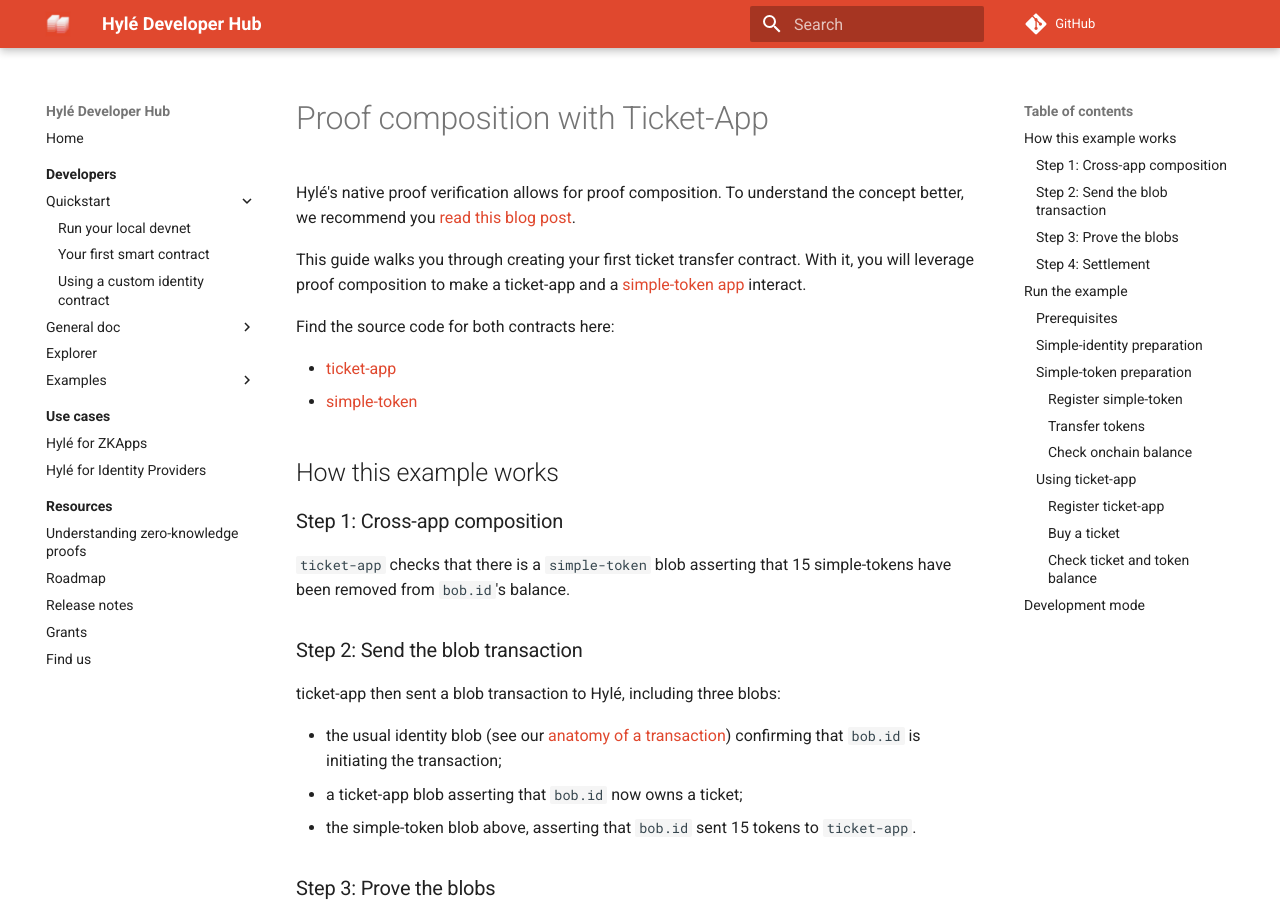
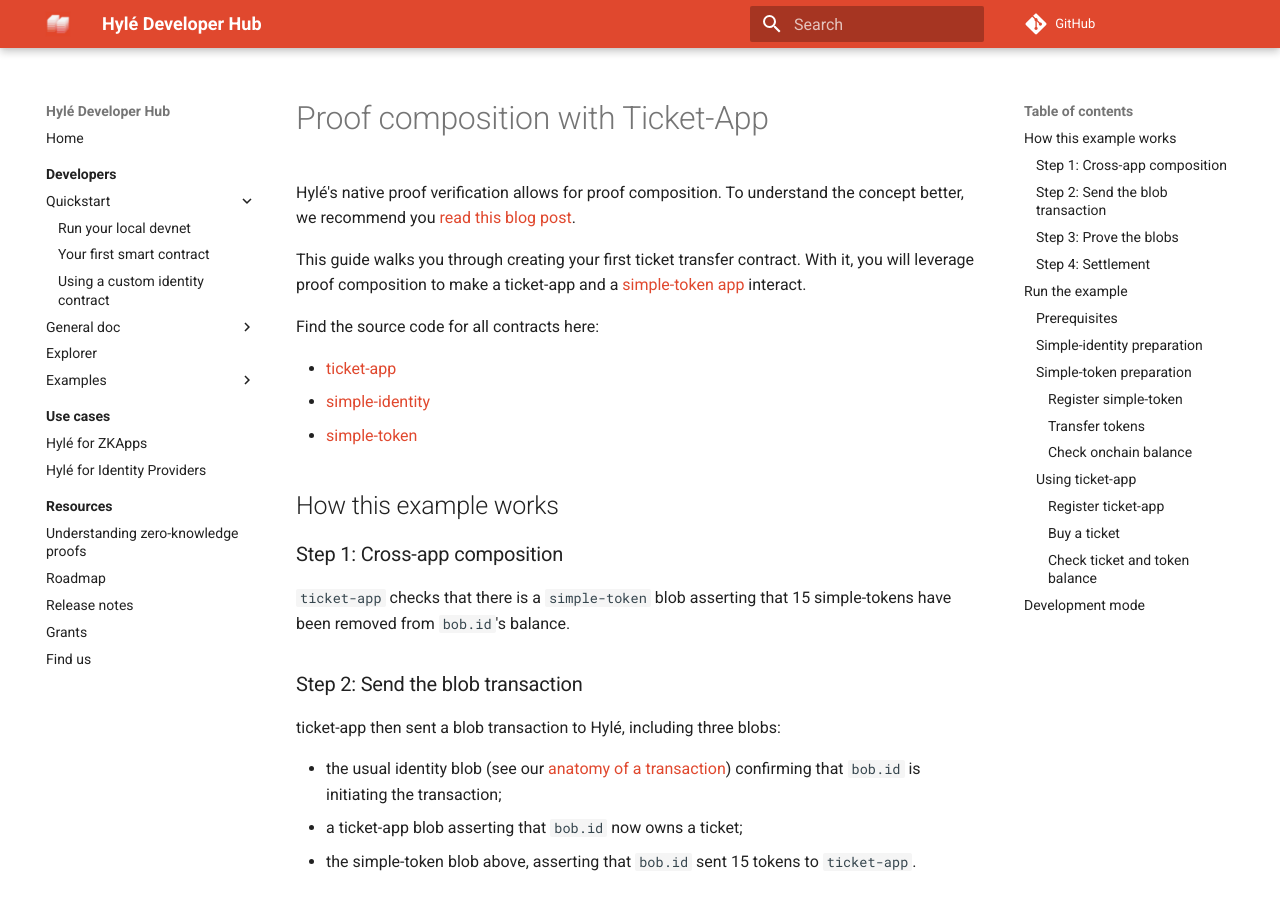
Before and after one commit to Hyle-org/devhub-hyle, an MkDocs documentation site: the page built from docs/developers/quickstart/proof-composition.md, in a window 1280 px wide and 900 px high. Built offline with MkDocs 1.6.1 and Material for MkDocs 9.7.7, drawn with Linux system fonts in a browser that asks for light colours; comment, search, counter and statistics services are not loaded; some of the changed lines change nothing that is shown.

Commit message:
add link to simple-identity source code in intro

````diff
--- a/docs/developers/quickstart/proof-composition.md
+++ b/docs/developers/quickstart/proof-composition.md
@@ -4,9 +4,10 @@
 
 This guide walks you through creating your first ticket transfer contract. With it, you will leverage proof composition to make a ticket-app and a [simple-token app](./your-first-smart-contract.md) interact.
 
-Find the source code for both contracts here:
+Find the source code for all contracts here:
 
 - [ticket-app](https://github.com/Hyle-org/examples/tree/feat/ticket-app/ticket-app)
+- [simple-identity](https://github.com/Hyle-org/examples/tree/main/simple-identity)
 - [simple-token](https://github.com/Hyle-org/examples/tree/feat/ticket-app/simple-token)
 
 ## How this example works
@@ -35,50 +36,6 @@
 
 Read more about this example on our blog.
 
-<!--
-## Code snippets
-
-Find the full annotated code in [our examples repository](https://github.com/Hyle-org/examples/blob/main/ticket-app/host/src/main.rs).
-
-```rs
-let blobs = vec![
-    // identity_cf.as_blob(ContractName("hydentity".to_owned())),
-    // Init pair 0 amount
-    sdk::Blob {
-        contract_name: initial_state.ticket_price.0.clone(),
-        data: sdk::BlobData(
-            bincode::encode_to_vec(
-                sdk::erc20::ERC20Action::Transfer {
-                    recipient: contract_name.clone(),
-                    amount: initial_state.ticket_price.1,
-                },
-                bincode::config::standard(),
-            )
-            .expect("Failed to encode Erc20 transfer action"),
-        ),
-    },
-    sdk::Blob {
-        contract_name: contract_name.clone().into(),
-        data: sdk::BlobData(
-            bincode::encode_to_vec(
-                TicketAppAction::BuyTicket {},
-                bincode::config::standard(),
-            )
-            .expect("Failed to encode Buy Ticket action"),
-        ),
-    },
-];
-
-let blob_tx = BlobTransaction {
-    identity: Identity(cli.user.clone()),
-    blobs: blobs.clone(),
-};
-
-// Send the blob transaction
-let blob_tx_hash = client.send_tx_blob(&blob_tx).await.unwrap();
-println!("✅ Blob tx sent. Tx hash: {}", blob_tx_hash);
-```
--->
 ## Run the example
 
 ### Prerequisites
@@ -89,7 +46,6 @@
 
 This quickstart guide will take you through the following steps:
 
-<!--Replace with workflow-->
 - [Simple-identity preparation](#simple-identity-preparation): register an identity contract & two identities.
 - [Simple-token preparation](#simple-token-preparation): register a token contract and faucet the users with this token.
 - [Register the ticket-app contract](#register-ticket-app)
````
